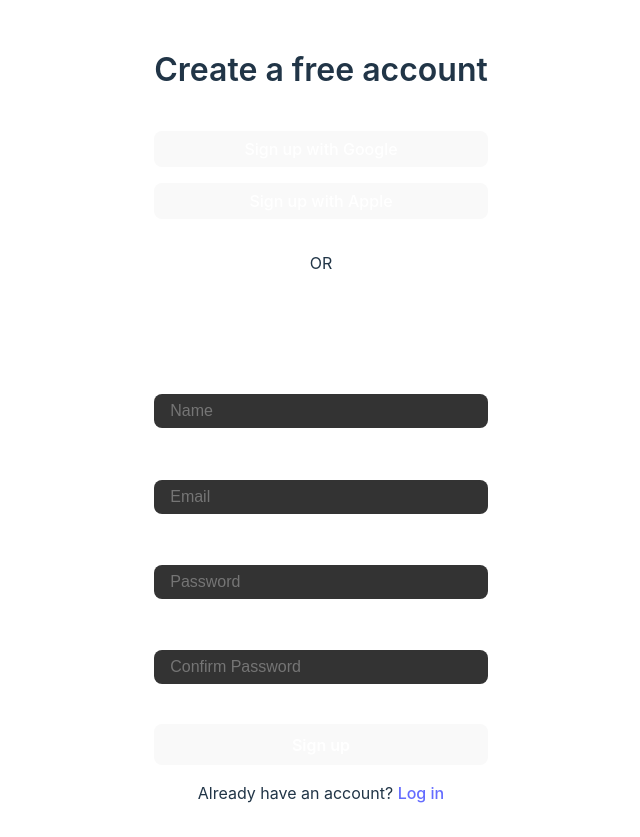
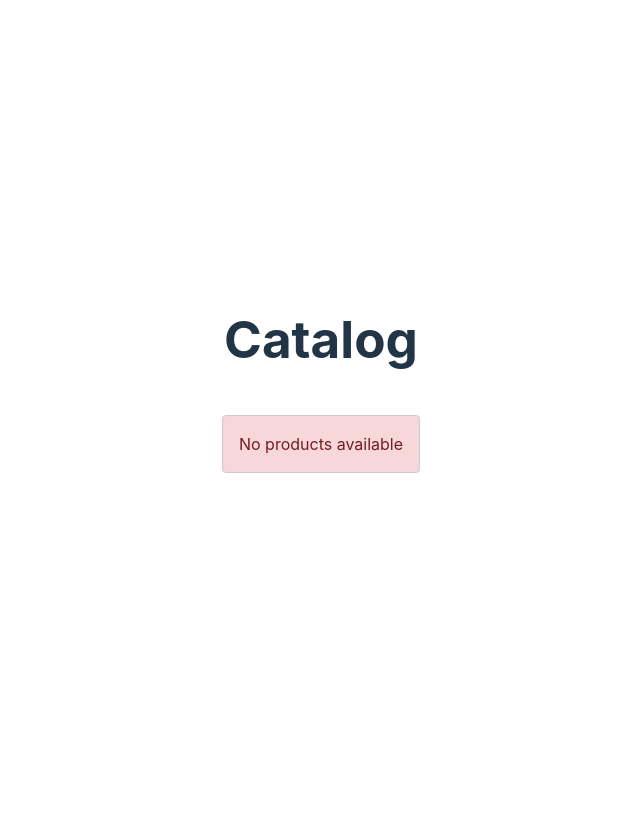
Before and after one commit to AlfredoPZ/react-essential, a React (Vite) app: page / in a window 1280 px wide. Shown: the whole page, without its empty margins (319-959 px from the left). After the commit the page ends 800 px from the top, so only its background shows below. Built offline with nearby package versions, Linux system fonts and the light colour scheme.

Commit message:
Lists and data structures

```diff
--- a/src/App.jsx
+++ b/src/App.jsx
@@ -6,6 +6,7 @@ import CounterClass from './components/CounterClass'
 import { CounterFunctional } from './components/CounterFunctional'
 import { useCallback } from 'react'
 import { Form } from './components/form/Form'
+import Catalog from './components/lists/Catalog'
 
 function App() {
 
@@ -43,7 +44,8 @@ function App() {
   return (
     <>
       {/* <Card cardInfo={cardInfo} addReview={handleReviewd} callBackFunction={callback} /> */}
-      <Form />
+      {/* <Form /> */}
+      <Catalog />
     </>
   )
 }
--- /dev/null
+++ b/src/components/lists/Catalog.jsx
@@ -0,0 +1,25 @@
+import React from 'react'
+import './catalog.css'
+import Item from './Product';
+import ListItem from './ListItem';
+import NotProducts from './notProducts';
+
+const Catalog = () => {
+
+    const products = [
+        // {id: 1, name: 'Product 1', price: 99.99},
+        // {id: 2, name: 'Product 2', price: 200.50},
+        // {id: 4, name: 'Product 3', price: 300.99},
+    ];
+
+    return (
+        <>
+            <h1>Catalog</h1>
+
+            <NotProducts productsLength={products.length} />
+            <ListItem products={products} />
+        </>
+    )
+}
+
+export default Catalog
--- /dev/null
+++ b/src/components/lists/ListItem.jsx
@@ -0,0 +1,14 @@
+import React from 'react'
+import Item from './Product'
+
+const ListItem = ({products}) => {
+    return (
+        <ul>
+            {products.map(product => (
+                <Card key={product.id} product={product} />
+            ))}
+        </ul>
+    )
+}
+
+export default ListItem
--- /dev/null
+++ b/src/components/lists/NotProducts.jsx
@@ -0,0 +1,13 @@
+import React from 'react'
+
+const NotProducts = ({productsLength}) => {
+    return (
+        <>
+            {
+                productsLength === 0 && <p className='infoMessage'>No products available</p>
+            }
+        </>
+    )
+}
+
+export default NotProducts
--- /dev/null
+++ b/src/components/lists/Product.jsx
@@ -0,0 +1,11 @@
+import React from 'react'
+
+const Product = ({product}) => {
+    return (
+        <li key={product.id}>
+            {product.name} - {product.price}
+        </li>
+    )
+}
+
+export default Product
--- /dev/null
+++ b/src/components/lists/catalog.css
@@ -0,0 +1,26 @@
+h1 {
+    margin-bottom: 3rem;
+}
+
+ul {
+    list-style-type: none;
+    padding: 0;
+}
+
+li {
+    margin: 0.5rem 0;
+    padding: 0.5rem;
+    border: 1px solid #ccc;
+    border-radius: 0.25rem;
+    background-color: white;
+    color: #000;
+}
+
+.infoMessage {
+    margin: 1rem 0;
+    padding: 1rem;
+    border: 1px solid #ccc;
+    border-radius: 0.25rem;
+    background-color: #f8d7da;
+    color: #721c24;
+}
```
